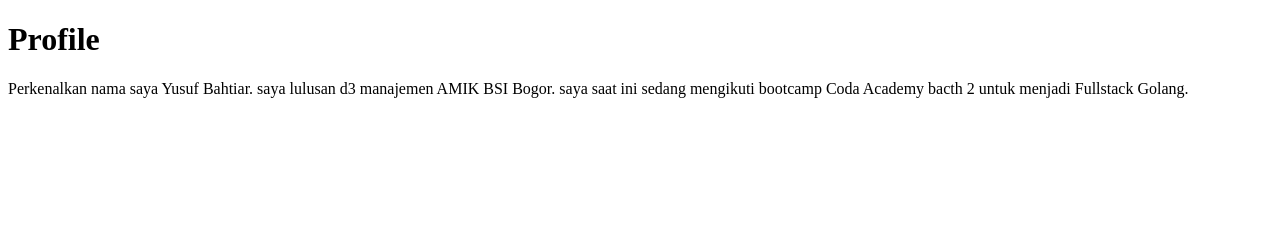
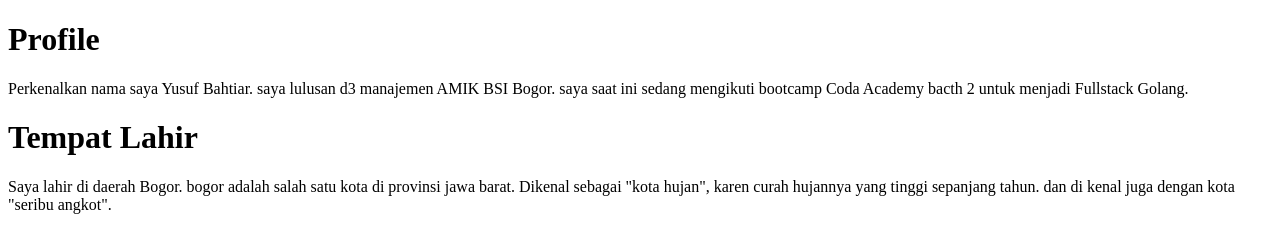
Before and after one commit to yusufbahtiarr/fgo24-css-basic, a website: page index.html in a window 1280 px wide. Drawn offline with Linux system fonts and the light colour scheme.

Commit message:
feat: add paragraph 2 with subject place of birth

```diff
--- a/index.html
+++ b/index.html
@@ -8,5 +8,8 @@
 <body>
     <h1>Profile</h1>
     <p>Perkenalkan nama saya Yusuf Bahtiar. saya lulusan d3 manajemen AMIK BSI Bogor. saya saat ini sedang mengikuti bootcamp Coda Academy bacth 2 untuk menjadi Fullstack Golang.</p>
+
+    <h1>Tempat Lahir</h1>
+    <p>Saya lahir di daerah Bogor. bogor adalah salah satu kota di provinsi jawa barat. Dikenal sebagai "kota hujan", karen curah hujannya yang tinggi sepanjang tahun. dan di kenal juga dengan kota "seribu angkot". </p>
 </body>
 </html>
```
